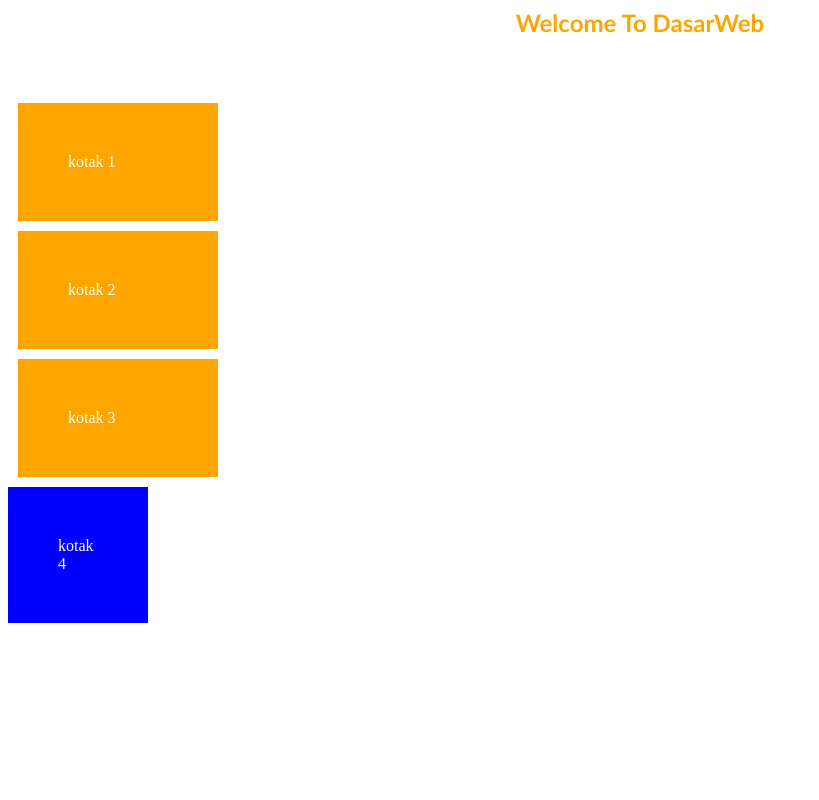
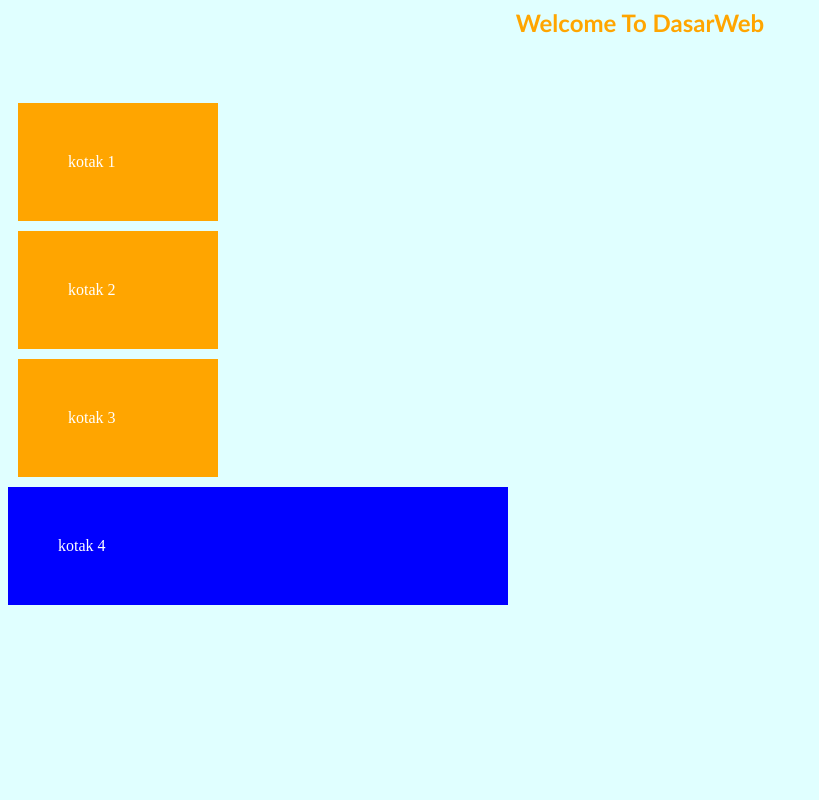
Before and after one commit to iiryu656fh/PermWeb-Smt3, a PHP site: page /dasarWeb/P2-CSS/index.html in a window 1280 px wide. Shown: the whole page, without its empty margins (0-819 px from the left). Run offline with PHP 8.4, Linux system fonts and the light colour scheme.

Commit message:
P4-step 2: Mengubah background halaman web

```diff
--- a/dasarWeb/P2-CSS/style.css
+++ b/dasarWeb/P2-CSS/style.css
@@ -13,8 +13,13 @@ h2{
 }
 
 #kotak{
-    width: 40px;
+    width: 400px;
     color: #fff;
     background: blue;
     padding: 50px;
 }
+
+body{
+    background: lightcyan;
+    color: white;
+}
```
